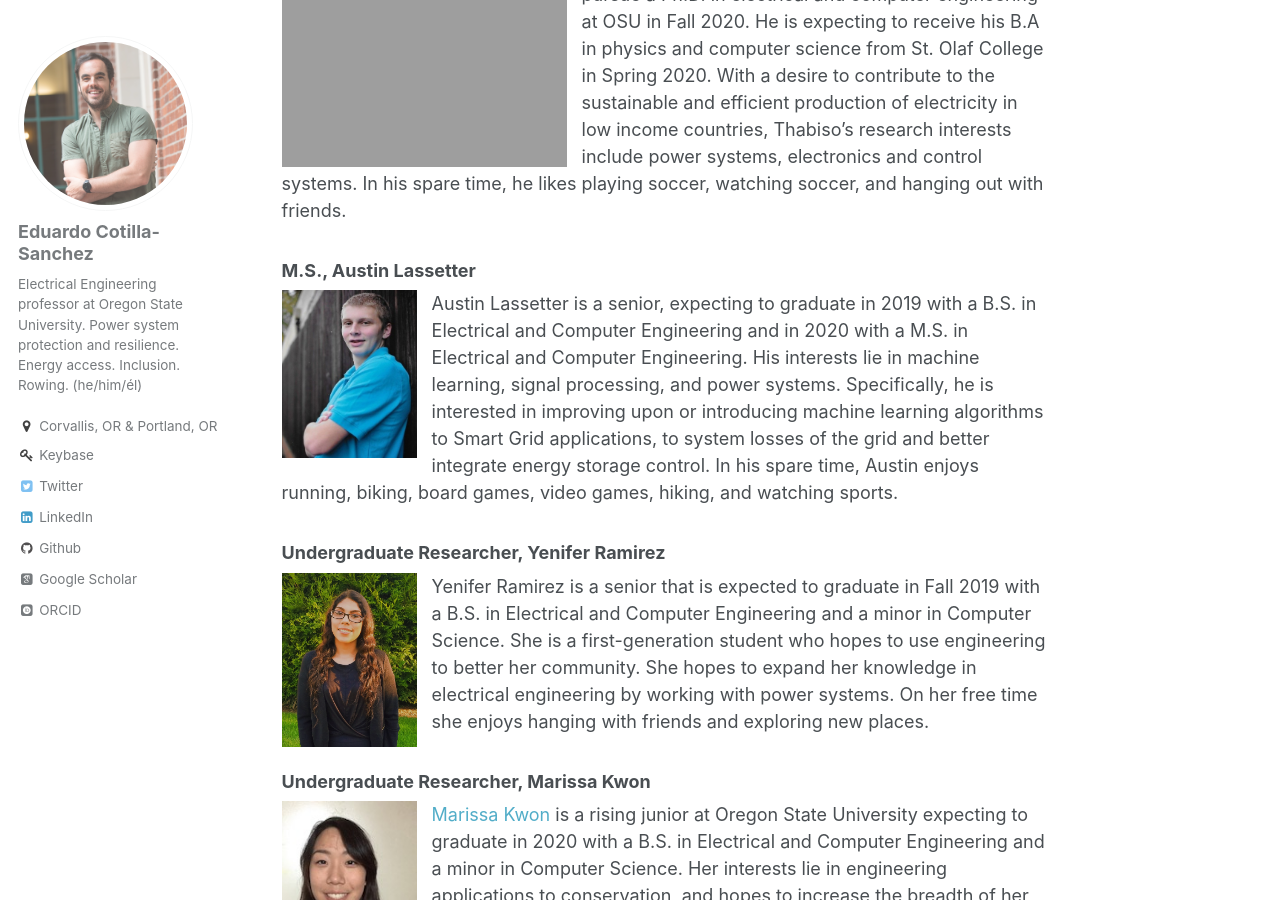
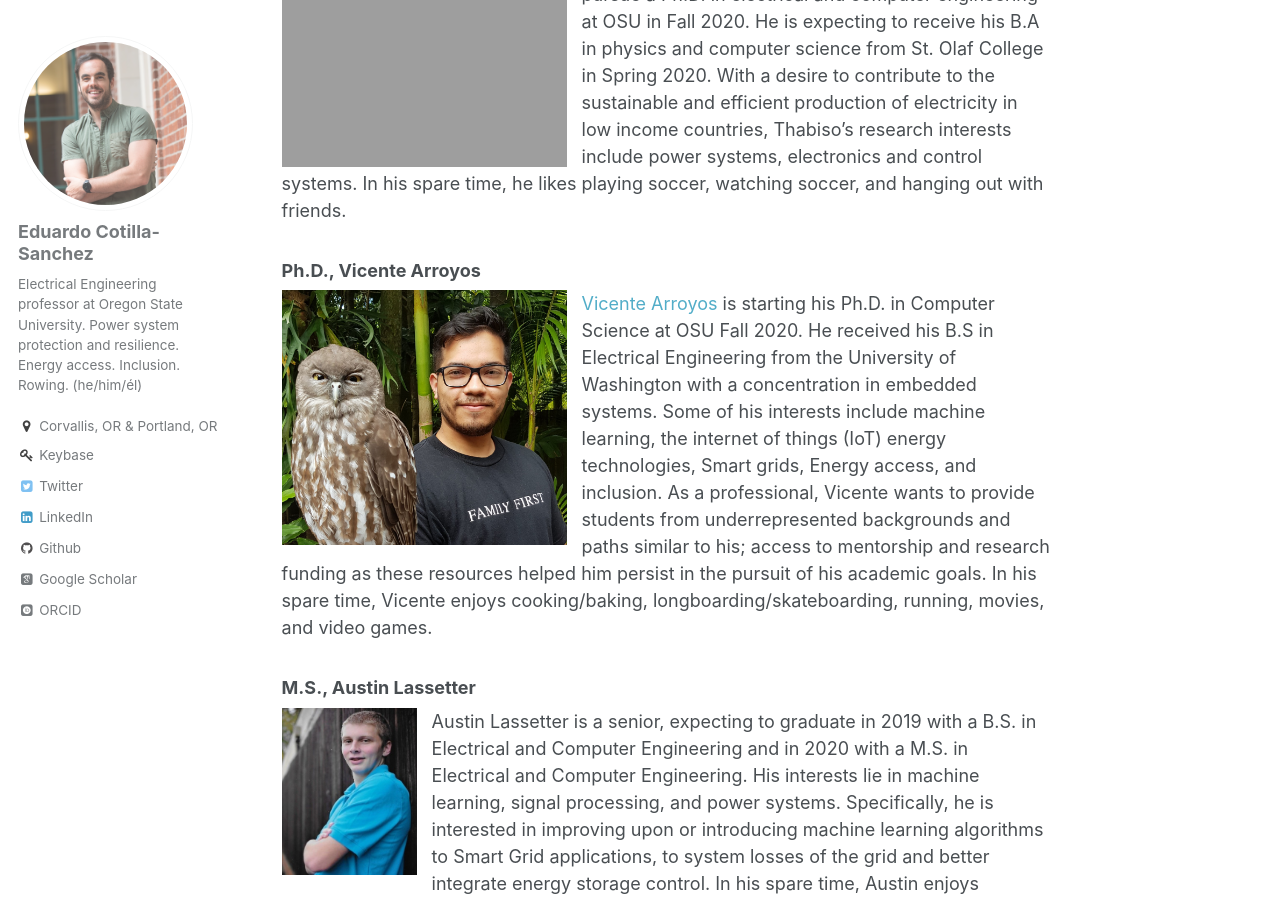
Before and after one commit to ecotillasanchez/ecotillasanchez.github.io, a Jekyll site: the page built from _pages/students.md, in a window 1280 px wide and 900 px high, scrolled down 2011 px. Built offline with Jekyll 4.4.1, drawn with Linux system fonts in a browser that asks for light colours; some web fonts are replaced.

Commit message:
Added Vicente to students tab.

```diff
--- a/_pages/students.md
+++ b/_pages/students.md
@@ -26,6 +26,9 @@ Travis Hagan graduated from Oregon State University with a Bachelor of Science i
 ### Ph.D., Thabiso Mabote
 <img align="left" src="https://ecotillasanchez.github.io/files/thabiso.jpg" alt="Thabiso Mabote" width="300" height="200" style="padding-right:15px"> [Thabiso Mabote](https://www.linkedin.com/in/thabiso-mabote-321013100/) is an incoming student hoping to pursue a Ph.D. in electrical and computer engineering at OSU in Fall 2020. He is expecting to receive his B.A in physics and computer science from St. Olaf College in Spring 2020. With a desire to contribute to the sustainable and efficient production of electricity in low income countries, Thabiso’s research interests include power systems, electronics and control systems. In his spare time, he likes playing soccer, watching soccer, and hanging out with friends.
 
+### Ph.D., Vicente Arroyos
+<img align="left" src="https://ecotillasanchez.github.io/files/vicente.jpg" alt="Vicente Arroyos" width="300" height="200" style="padding-right:15px"> [Vicente Arroyos](https://www.linkedin.com/in/vicente-arroyos-63053b15a/) is starting his Ph.D. in Computer Science at OSU Fall 2020. He received his B.S in Electrical Engineering from the University of Washington with a concentration in embedded systems. Some of his interests include machine learning, the internet of things (IoT) energy technologies, Smart grids, Energy access, and inclusion. As a professional, Vicente wants to provide students from underrepresented backgrounds and paths similar to his; access to mentorship and research funding as these resources helped him persist in the pursuit of his academic goals. In his spare time, Vicente enjoys cooking/baking, longboarding/skateboarding, running, movies, and video games.
+
 ### M.S., Austin Lassetter
 <img align="left" src="https://ecotillasanchez.github.io/files/austin.jpeg" alt="Austin Lassetter" width="150" height="200" style="padding-right:15px"> Austin Lassetter is a senior, expecting to graduate in 2019 with a B.S. in Electrical and Computer Engineering and in 2020 with a M.S. in Electrical and Computer Engineering. His interests lie in machine learning, signal processing, and power systems. Specifically, he is interested in improving upon or introducing machine learning algorithms to Smart Grid applications, to system losses of the grid and better integrate energy storage control. In his spare time, Austin enjoys running, biking, board games, video games, hiking, and watching sports.
 
```
Also changed, not shown: _publications/2019-10-25.md (+1 -1 lines), files/vicente.jpg (added).
